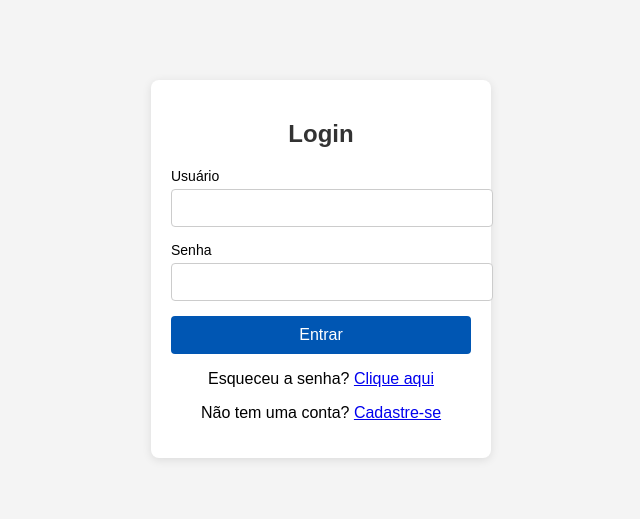
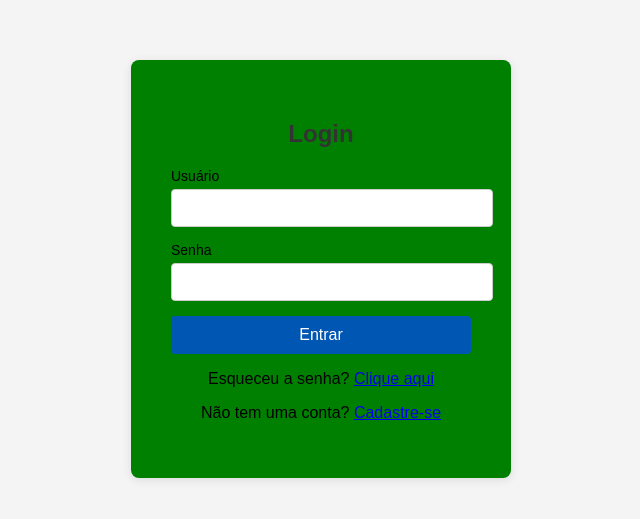
Before and after one commit to GPiagn/scm, a plain HTML site: page index.htm in a window 1280 px wide. Shown: the part 131-650 px from the top of the page, without its empty margins (319-959 px from the left). Drawn offline with Linux system fonts and the light colour scheme.

Commit message:
Alteração no Index.html

```diff
--- a/index.htm
+++ b/index.htm
@@ -15,8 +15,8 @@
             margin: 0;
         }
         .login-container {
-            background-color: white;
-            padding: 20px;
+            background-color: green;
+            padding: 40px;
             border-radius: 8px;
             box-shadow: 0 2px 10px rgba(0, 0, 0, 0.1);
             width: 300px;
@@ -55,7 +55,7 @@
             cursor: pointer;
         }
         .btn:hover {
-            background-color: #004080;
+            background-color: #7c0080;
         }
         .footer {
             text-align: center;
```
